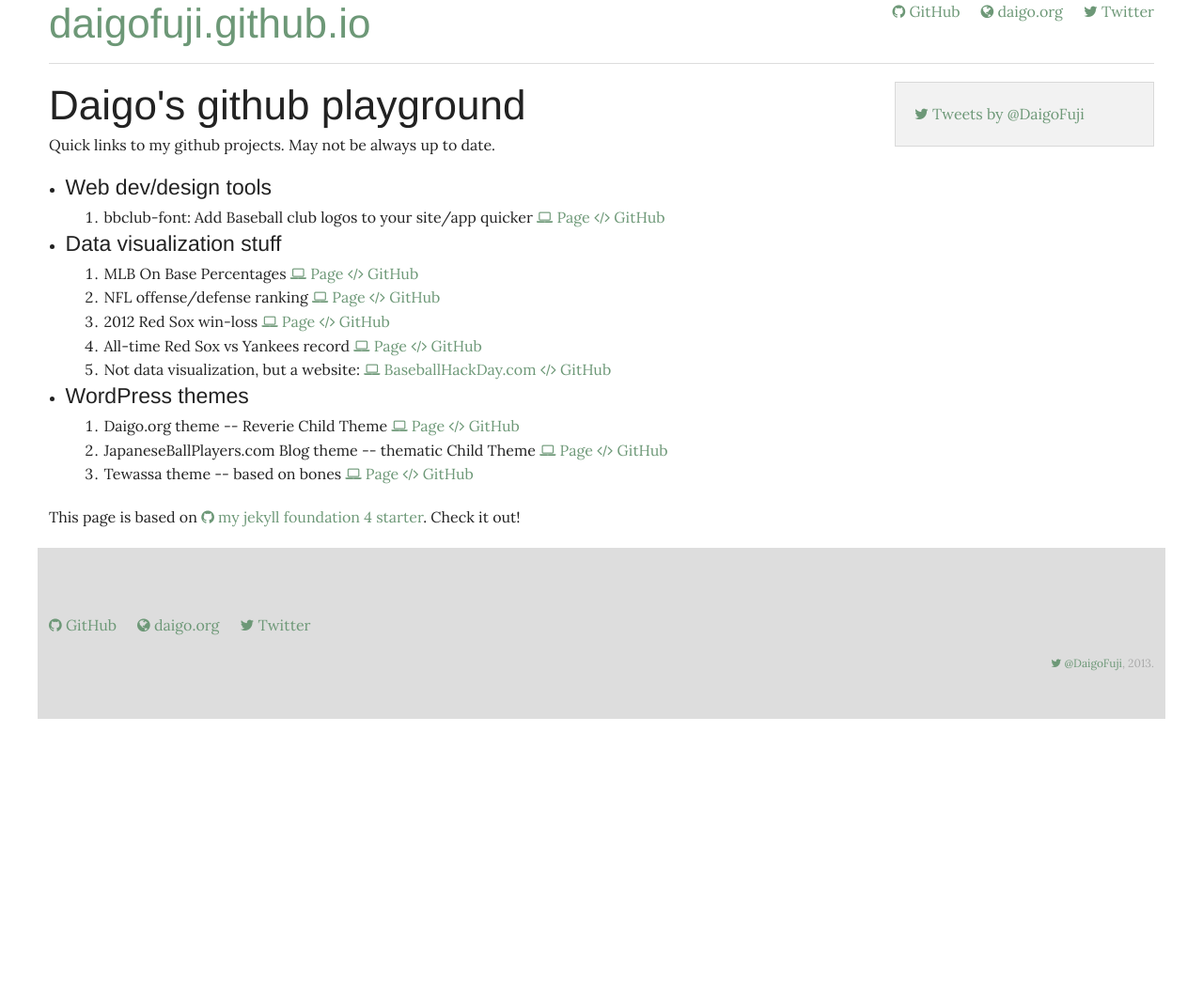
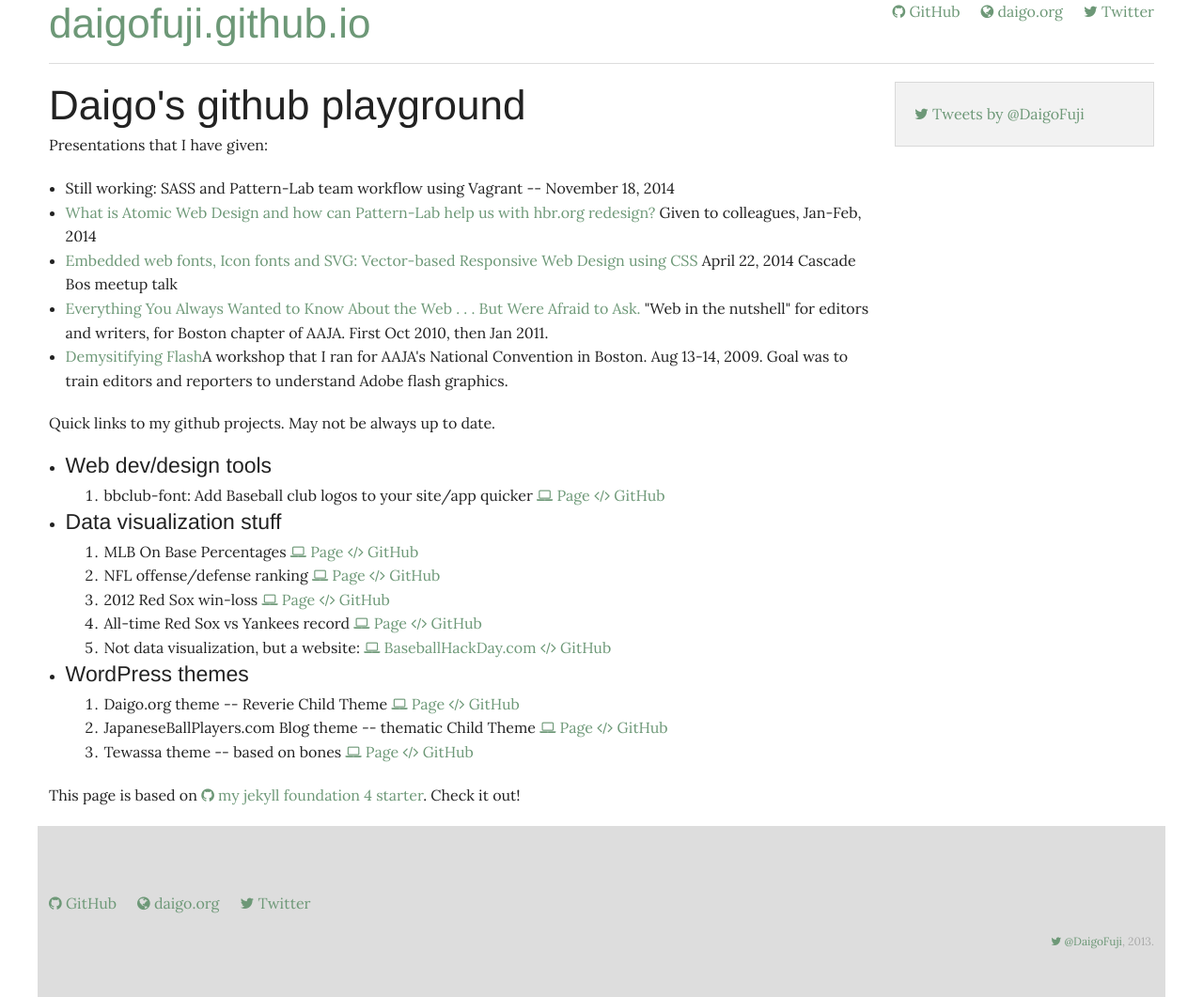
Before and after one commit to daigofuji/daigofuji.github.com, a Jekyll site: the page built from index.html, in a window 1280 px wide. Shown: the whole page at 94% size. Built offline with Jekyll 4.4.1, drawn with Linux system fonts in a browser that asks for light colours; nearby versions of some CDN libraries; some web fonts are replaced; comment, search, counter and statistics services are not loaded; before the commit the page ends 900 px from its top, so only the background shows below that.

Commit message:
Updating homepage to include slide decks

```diff
--- a/index.html
+++ b/index.html
@@ -7,6 +7,16 @@
 
 <h1>Daigo's github playground</h1>
 
+<p>Presentations that I have given:</p>
+
+<ul>
+	<li>Still working: SASS and Pattern-Lab team workflow using Vagrant -- November 18, 2014</li>
+	<li><a href="http://daigofuji.github.io/intro-to-atomic-design/">What is Atomic Web Design and how can Pattern-Lab help us with hbr.org redesign?</a>
+Given to colleagues, Jan-Feb, 2014</li>
+	<li><a href="http://daigofuji.github.io/vector-based-rwd">Embedded web fonts, Icon fonts and SVG: Vector-based Responsive Web Design using CSS</a> April 22, 2014 Cascade Bos meetup talk</li>
+	<li><a href="http://daigofuji.github.io/old-workshop-files/aaja10/">Everything You Always Wanted to Know About the Web . . . But Were Afraid to Ask.</a> "Web in the nutshell" for editors and writers, for Boston chapter of AAJA. First Oct 2010, then Jan 2011.</li>
+	<li><a href="http://daigofuji.github.io/old-workshop-files/aaja09">Demysitifying Flash</a>A workshop that I ran for AAJA's National Convention in Boston. Aug 13-14, 2009. Goal was to train editors and reporters to understand Adobe flash graphics.</li>
+</ul>
 <p>Quick links to my github projects. May not be always up to date.</p>
 
 <ul>
```
